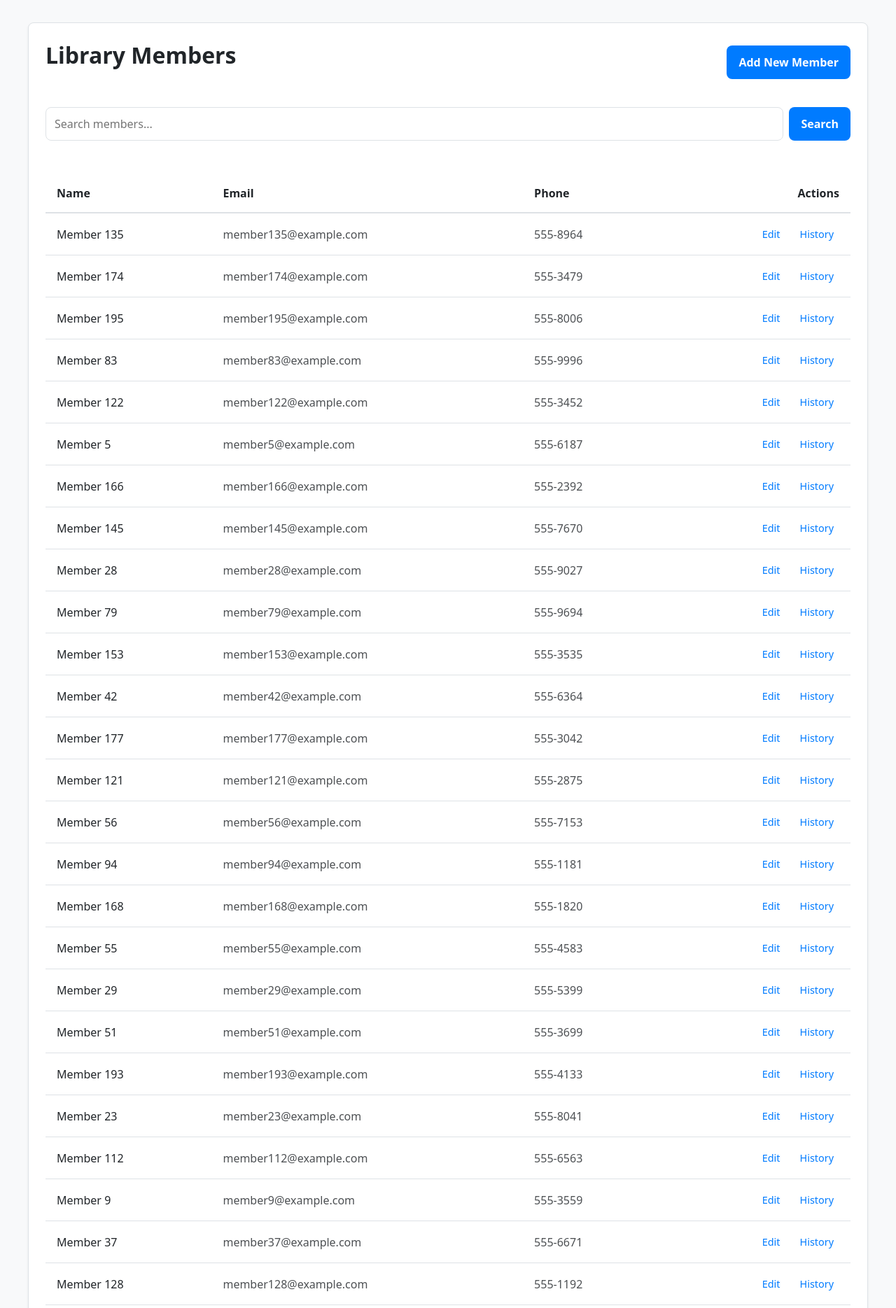
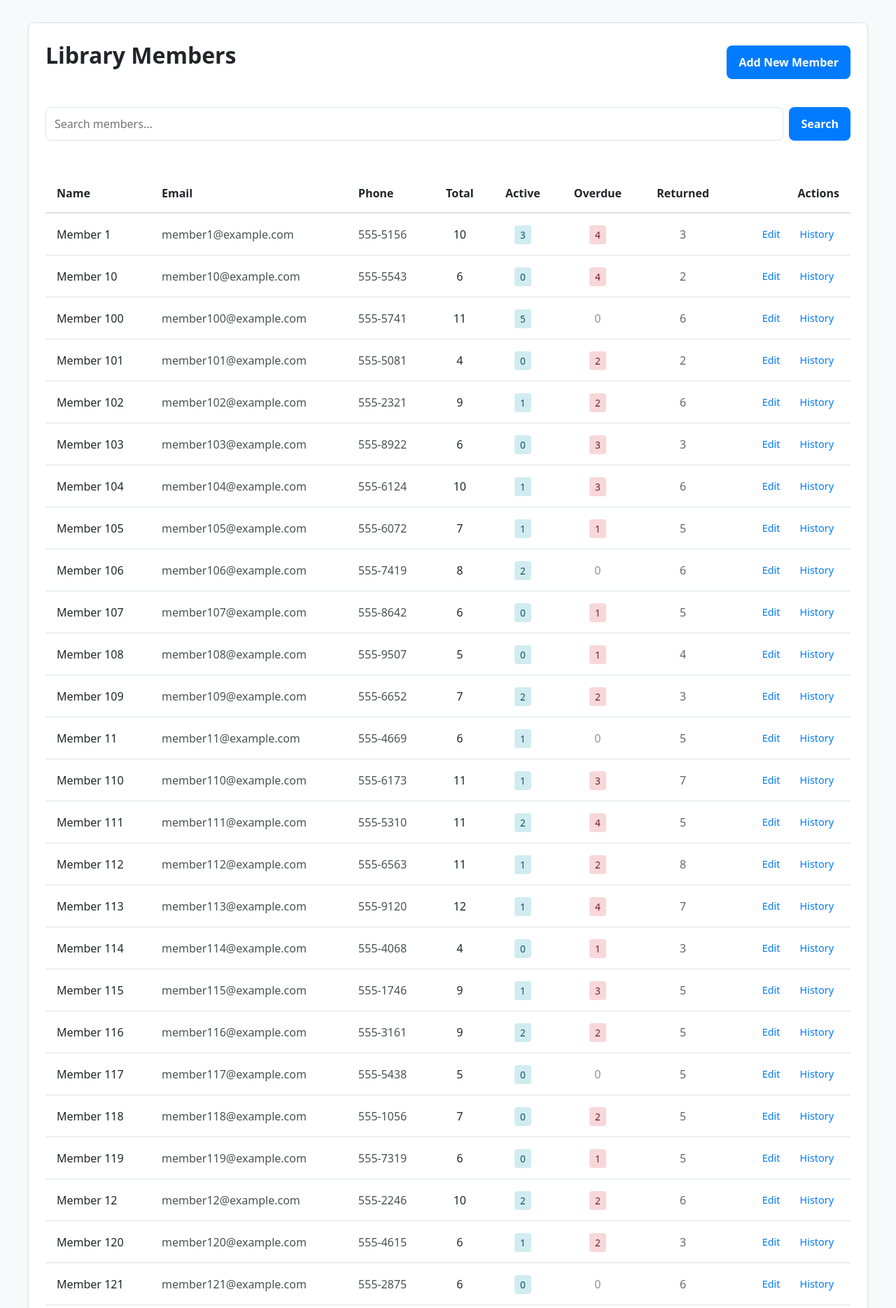
Before and after one commit to AhanafAhamed/SQL-School-Project, a PHP site: page /members.php in a window 1280 px wide. Shown: the part 55-1924 px from the top of the page at 70% size. Run offline with PHP 8.4, Linux system fonts and the light colour scheme; a user stored in the database is signed in; data comes from the database, SQL or seed files in the repository.

Commit message:
see me pls

```diff
--- a/php/members.php
+++ b/php/members.php
@@ -9,16 +9,27 @@ if (!isset($_SESSION['staff_id'])) {
 }
 
 $search = isset($_GET['search']) ? $_GET['search'] : '';
-$query = "SELECT * FROM members";
+$today = date('Y-m-d');
+
+$query = "SELECT m.*,
+    COUNT(l.loan_id) as total_borrowed,
+    SUM(CASE WHEN l.return_date IS NULL AND l.due_date >= ? THEN 1 ELSE 0 END) as active_borrowed,
+    SUM(CASE WHEN l.return_date IS NULL AND l.due_date < ? THEN 1 ELSE 0 END) as overdue_borrowed,
+    SUM(CASE WHEN l.return_date IS NOT NULL THEN 1 ELSE 0 END) as returned
+    FROM members m
+    LEFT JOIN loans l ON m.member_id = l.member_id";
 
 if ($search) {
     $search_param = "%$search%";
-    $stmt = $conn->prepare("$query WHERE member_name LIKE ? OR email LIKE ?");
-    $stmt->bind_param("ss", $search_param, $search_param);
+    $stmt = $conn->prepare("$query WHERE m.member_name LIKE ? OR m.email LIKE ? GROUP BY m.member_id ORDER BY m.member_name");
+    $stmt->bind_param("ssss", $today, $today, $search_param, $search_param);
     $stmt->execute();
     $result = $stmt->get_result();
 } else {
-    $result = $conn->query($query);
+    $stmt = $conn->prepare("$query GROUP BY m.member_id ORDER BY m.member_name");
+    $stmt->bind_param("ss", $today, $today);
+    $stmt->execute();
+    $result = $stmt->get_result();
 }
 ?>
 
@@ -40,6 +51,10 @@ if ($search) {
                     <th style="padding: 1rem;">Name</th>
                     <th style="padding: 1rem;">Email</th>
                     <th style="padding: 1rem;">Phone</th>
+                    <th style="padding: 1rem; text-align: center;">Total</th>
+                    <th style="padding: 1rem; text-align: center;">Active</th>
+                    <th style="padding: 1rem; text-align: center;">Overdue</th>
+                    <th style="padding: 1rem; text-align: center;">Returned</th>
                     <th style="padding: 1rem; text-align: right;">Actions</th>
                 </tr>
             </thead>
@@ -51,6 +66,18 @@ if ($search) {
                     </td>
                     <td style="padding: 1rem; opacity: 0.8;"><?php echo htmlspecialchars($member['email']); ?></td>
                     <td style="padding: 1rem; opacity: 0.8;"><?php echo htmlspecialchars($member['phone']); ?></td>
+                    <td style="padding: 1rem; text-align: center; font-weight: 500;"><?php echo $member['total_borrowed']; ?></td>
+                    <td style="padding: 1rem; text-align: center;">
+                        <span style="padding: 0.25rem 0.5rem; border-radius: 4px; background: #d1ecf1; color: #0c5460; font-size: 0.85rem;"><?php echo $member['active_borrowed']; ?></span>
+                    </td>
+                    <td style="padding: 1rem; text-align: center;">
+                        <?php if ($member['overdue_borrowed'] > 0): ?>
+                            <span style="padding: 0.25rem 0.5rem; border-radius: 4px; background: #f8d7da; color: #721c24; font-size: 0.85rem;"><?php echo $member['overdue_borrowed']; ?></span>
+                        <?php else: ?>
+                            <span style="opacity: 0.5;">0</span>
+                        <?php endif; ?>
+                    </td>
+                    <td style="padding: 1rem; text-align: center; opacity: 0.7;"><?php echo $member['returned']; ?></td>
                     <td style="padding: 1rem; text-align: right;">
                         <div style="display: flex; gap: 0.75rem; justify-content: flex-end; align-items: center;">
                             <a href="edit_member.php?id=<?php echo $member['member_id']; ?>" class="btn-action btn-edit">Edit</a>
```
